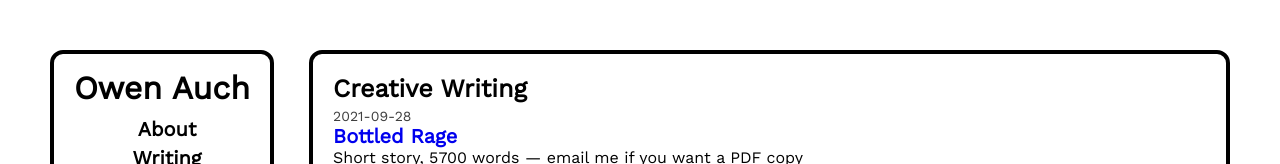
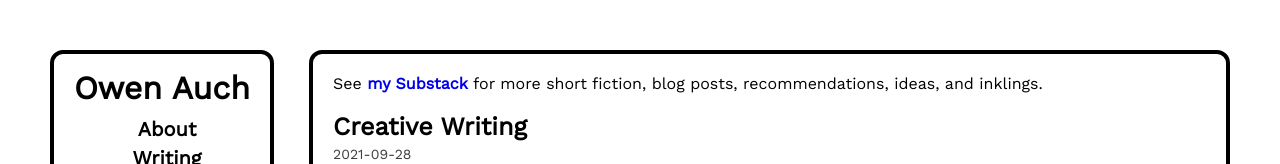
Before and after one commit to owenauch/personal-website, a Gatsby site: page /writing in a window 1280 px wide. Shown: the top 164 px of the page. Built offline with nearby package versions, Linux system fonts and the light colour scheme; Gatsby itself is replaced by a stand-in of ours.

Commit message:
add substack link

```diff
--- a/src/components/writing_content.tsx
+++ b/src/components/writing_content.tsx
@@ -30,13 +30,17 @@ const WritingContent: React.FC = () => {
         />
       ))
     return (
-      <div key={section.sectionName}>
-        <h2 className="WritingContent-subheader">{section.sectionName}</h2>
-        {links}
-      </div>
+        <div key={section.sectionName}>
+          <h2 className="WritingContent-subheader">{section.sectionName}</h2>
+          {links}
+        </div>
     )
   })
-  return <div className="WritingContent Global-bigBorder">{writingLinks}</div>
+  return <div className="WritingContent Global-bigBorder">
+            <p>See <a href="https://handsbrainheart.substack.com/">my Substack</a> for more short fiction, blog posts, recommendations, ideas, and inklings.</p>
+            <br/>
+            {writingLinks}
+          </div>
 }
 
 export default WritingContent
```
